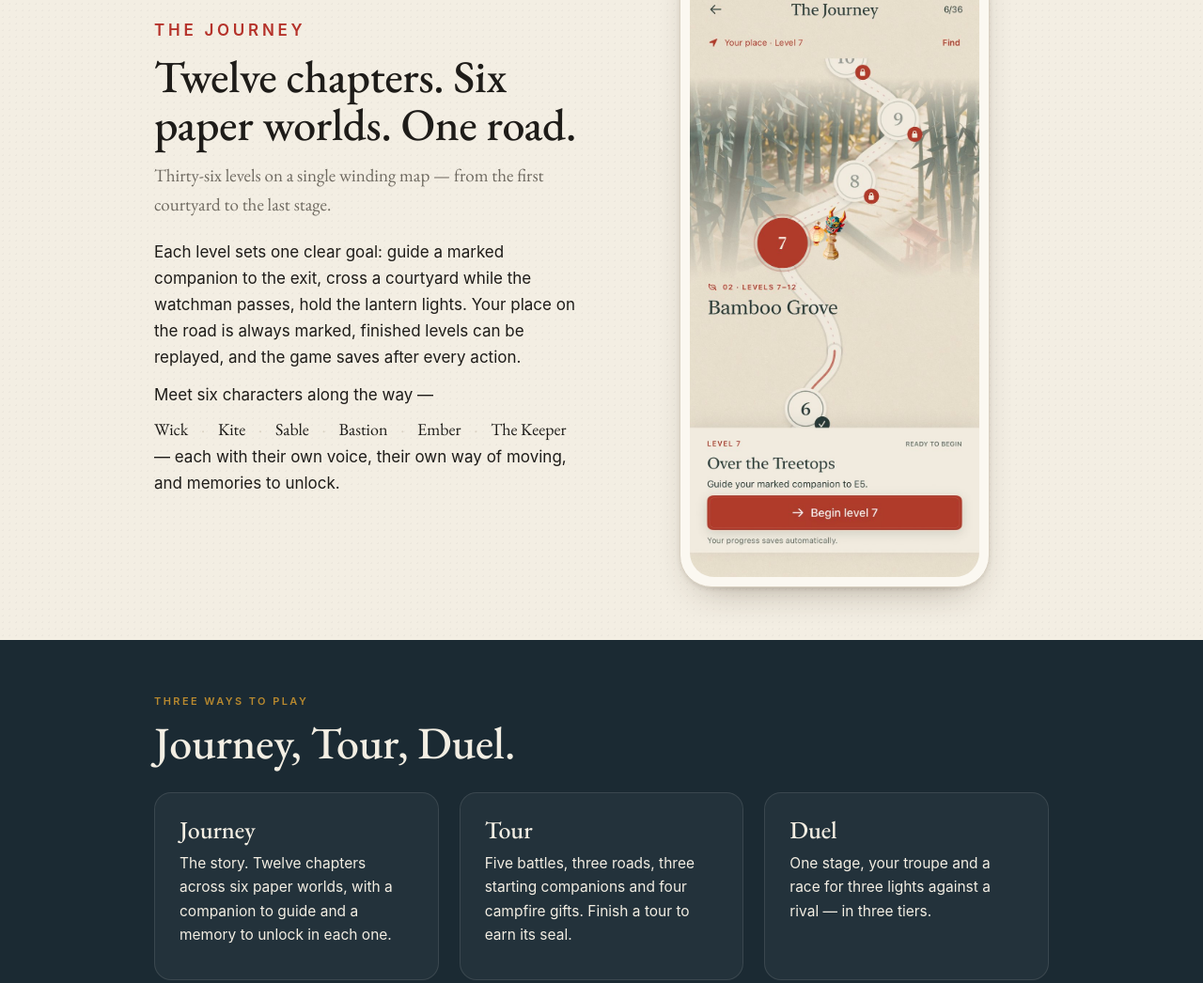
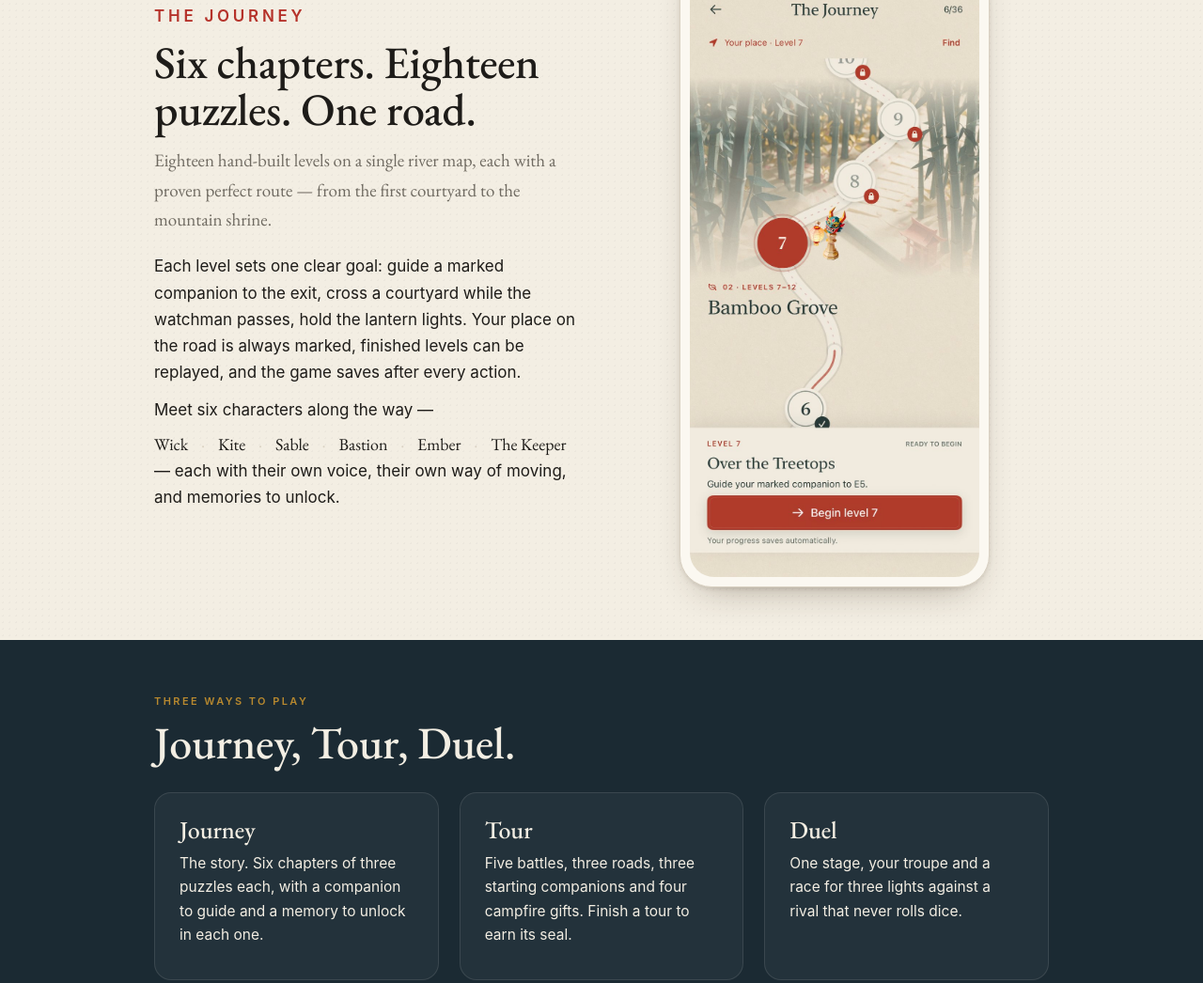
Before and after one commit to mirzatghayrat/hundred-masks-support, a plain HTML site: page index.html in a window 1280 px wide. Shown: the part 1553-2599 px from the top of the page at 94% size. Drawn offline with Linux system fonts and the light colour scheme.

Commit message:
Six chapters and eighteen puzzles, not twelve and thirty-six
Copy only; the Journey map screenshot (assets/shots/04-bamboo-grove.jpg)
still shows the old 36-level map and is replaced with the 1.0 store shots.
Not pushed: goes live with the 1.0 release.

Co-Authored-By: Claude Opus 5.5 <noreply@anthropic.com>

```diff
--- a/index.html
+++ b/index.html
@@ -4,13 +4,13 @@
 <meta charset="utf-8">
 <meta name="viewport" content="width=device-width, initial-scale=1">
 <title>Hundred Masks — Chess. Merge. Find your people.</title>
-<meta name="description" content="Hundred Masks is a paper-theatre strategy game for iPhone. Chess moves, merging masks and reserve cards on a compact board, across twelve story chapters. Free to play — no in-app purchases, no ads, no subscriptions.">
+<meta name="description" content="Hundred Masks is a paper-theatre strategy game for iPhone. Chess moves, merging masks and reserve cards on a compact board, across six story chapters and eighteen hand-built puzzles. No in-app purchases, no ads, no subscriptions.">
 <link rel="canonical" href="https://aralem.dev/hundred-masks-support/">
 <link rel="icon" href="assets/favicon.png" type="image/png">
 <link rel="apple-touch-icon" href="assets/apple-touch-icon.png">
 <meta property="og:type" content="website">
 <meta property="og:title" content="Hundred Masks — Chess. Merge. Find your people.">
-<meta property="og:description" content="A paper-theatre strategy game for iPhone. Chess moves, merging masks and reserve cards, across twelve story chapters. Free to play, with no in-app purchases.">
+<meta property="og:description" content="A paper-theatre strategy game for iPhone. Chess moves, merging masks and reserve cards, across six story chapters and eighteen hand-built puzzles. No in-app purchases, no ads.">
 <meta property="og:image" content="https://aralem.dev/hundred-masks-support/assets/og.jpg">
 <meta property="og:url" content="https://aralem.dev/hundred-masks-support/">
 <meta name="twitter:card" content="summary_large_image">
@@ -80,8 +80,8 @@
   <div class="split">
     <div class="feature">
       <p class="eyebrow">The Journey</p>
-      <h2 id="journey-title">Twelve chapters. Six paper worlds. One road.</h2>
-      <p class="kicker">Thirty-six levels on a single winding map — from the first courtyard to the last stage.</p>
+      <h2 id="journey-title">Six chapters. Eighteen puzzles. One road.</h2>
+      <p class="kicker">Eighteen hand-built levels on a single river map, each with a proven perfect route — from the first courtyard to the mountain shrine.</p>
       <p>Each level sets one clear goal: guide a marked companion to the exit, cross a courtyard while the watchman passes, hold the lantern lights. Your place on the road is always marked, finished levels can be replayed, and the game saves after every action.</p>
       <p>Meet six characters along the way — <span class="chips"><span class="chip">Wick</span><span class="chip">Kite</span><span class="chip">Sable</span><span class="chip">Bastion</span><span class="chip">Ember</span><span class="chip">The Keeper</span></span> — each with their own voice, their own way of moving, and memories to unlock.</p>
     </div>
@@ -100,7 +100,7 @@
     <div class="grid three">
       <article class="paper card">
         <h3>Journey</h3>
-        <p>The story. Twelve chapters across six paper worlds, with a companion to guide and a memory to unlock in each one.</p>
+        <p>The story. Six chapters of three puzzles each, with a companion to guide and a memory to unlock in each one.</p>
       </article>
       <article class="paper card">
         <h3>Tour</h3>
@@ -108,7 +108,7 @@
       </article>
       <article class="paper card">
         <h3>Duel</h3>
-        <p>One stage, your troupe and a race for three lights against a rival — in three tiers.</p>
+        <p>One stage, your troupe and a race for three lights against a rival that never rolls dice.</p>
       </article>
     </div>
   </div>
```
